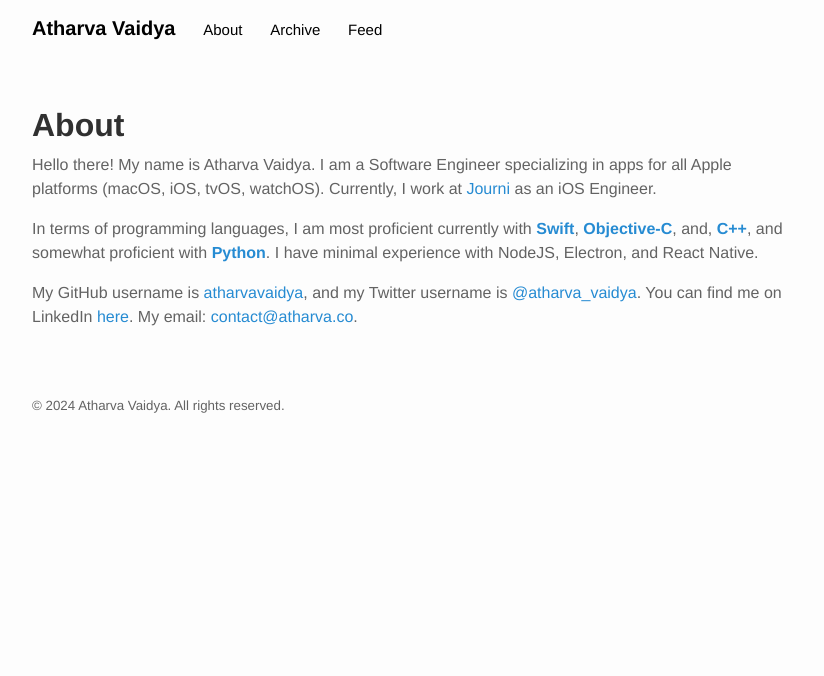
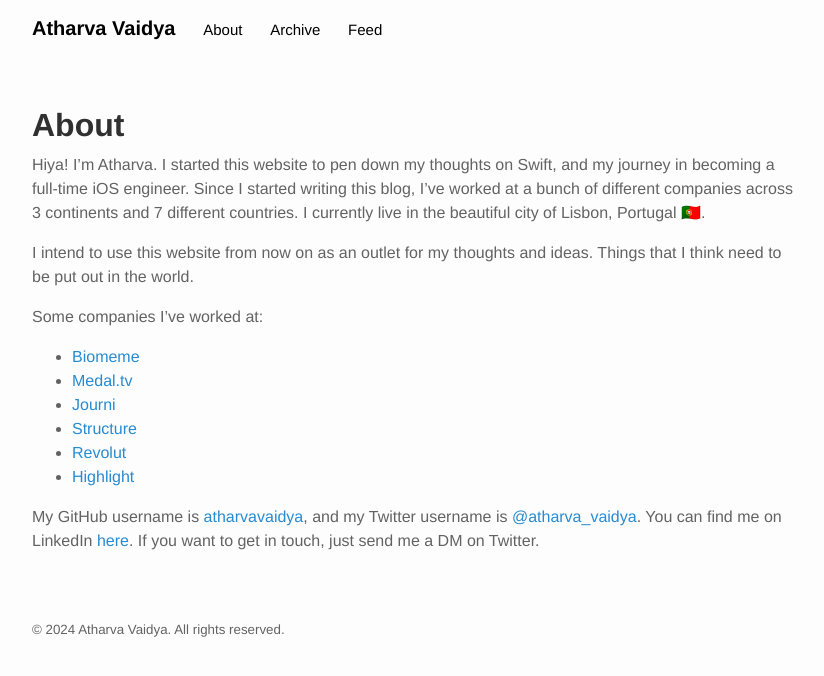
Before and after one commit to AtharvaVaidya/atharvavaidya.github.io, a Jekyll site: the page built from about.md, in a window 1280 px wide. Shown: the top 676 px of the page, without its empty margins (224-1048 px from the left). Built offline with Jekyll 4.4.1, drawn with Linux system fonts in a browser that asks for light colours.

Commit message:
feat: update about me

```diff
--- a/about.md
+++ b/about.md
@@ -4,10 +4,17 @@ title: About
 permalink: /about/
 ---
 
-Hello there! My name is Atharva Vaidya. I am a Software Engineer specializing in apps for all Apple platforms (macOS, iOS, tvOS, watchOS). Currently, I work at [Journi](https://www.journiapp.com) as an iOS Engineer.
+Hiya! I'm Atharva. I started this website to pen down my thoughts on Swift, and my journey in becoming a full-time iOS engineer. Since I started writing this blog, I've worked at a bunch of different companies across 3 continents and 7 different countries. I currently live in the beautiful city of Lisbon, Portugal 🇵🇹.
 
+I intend to use this website from now on as an outlet for my thoughts and ideas. Things that I think need to be put out in the world.
 
-In terms of programming languages, I am most proficient currently with **[Swift](https://developer.apple.com/swift/)**, **[Objective-C](https://developer.apple.com/library/mac/documentation/Cocoa/Conceptual/ProgrammingWithObjectiveC/Introduction/Introduction.html)**, and, **[C++](https://en.wikipedia.org/wiki/C%2B%2B)**, and somewhat proficient with **[Python](https://www.python.org/)**. I have minimal experience with NodeJS, Electron, and React Native.
+Some companies I've worked at:
 
+- [Biomeme](https://www.biomeme.com)
+- [Medal.tv](https://www.medal.tv)
+- [Journi](https://www.journiapp.com)
+- [Structure](https://structure.fi)
+- [Revolut](https://www.revolut.com)
+- [Highlight](https://highlightai.com)
 
-My GitHub username is [atharvavaidya](https://github.com/atharvavaidya/), and my Twitter username is [@atharva_vaidya](https://twitter.com/atharva_vaidya). You can find me on LinkedIn [here](https://www.linkedin.com/in/atharvavaidya). My email: [contact@atharva.co](mailto:contact@atharva.co).
+My GitHub username is [atharvavaidya](https://github.com/atharvavaidya/), and my Twitter username is [@atharva_vaidya](https://twitter.com/atharva_vaidya). You can find me on LinkedIn [here](https://www.linkedin.com/in/atharvavaidya). If you want to get in touch, just send me a DM on Twitter.
```
